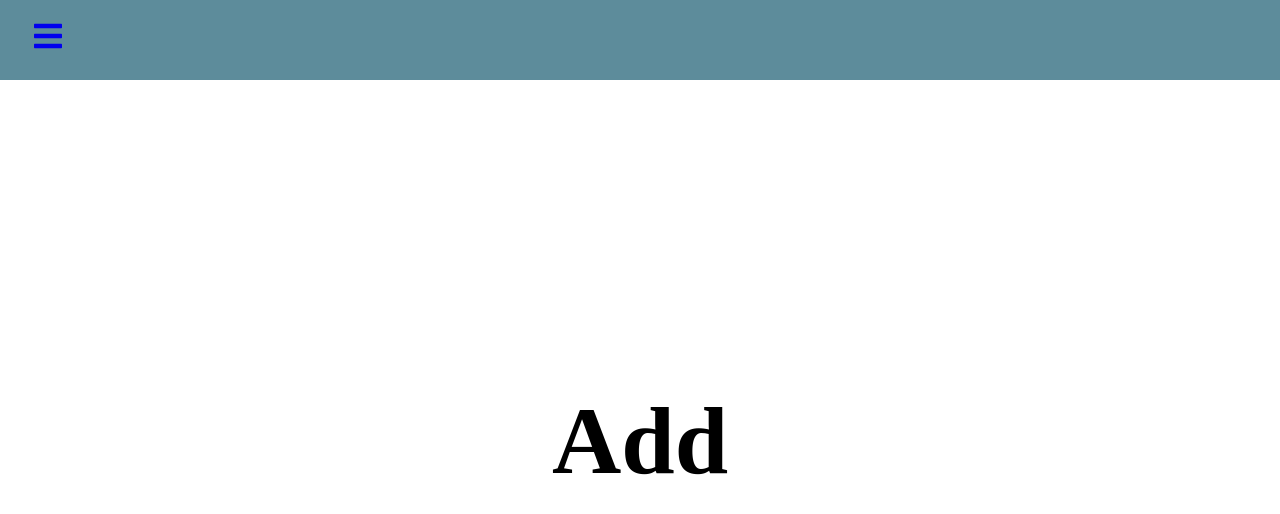
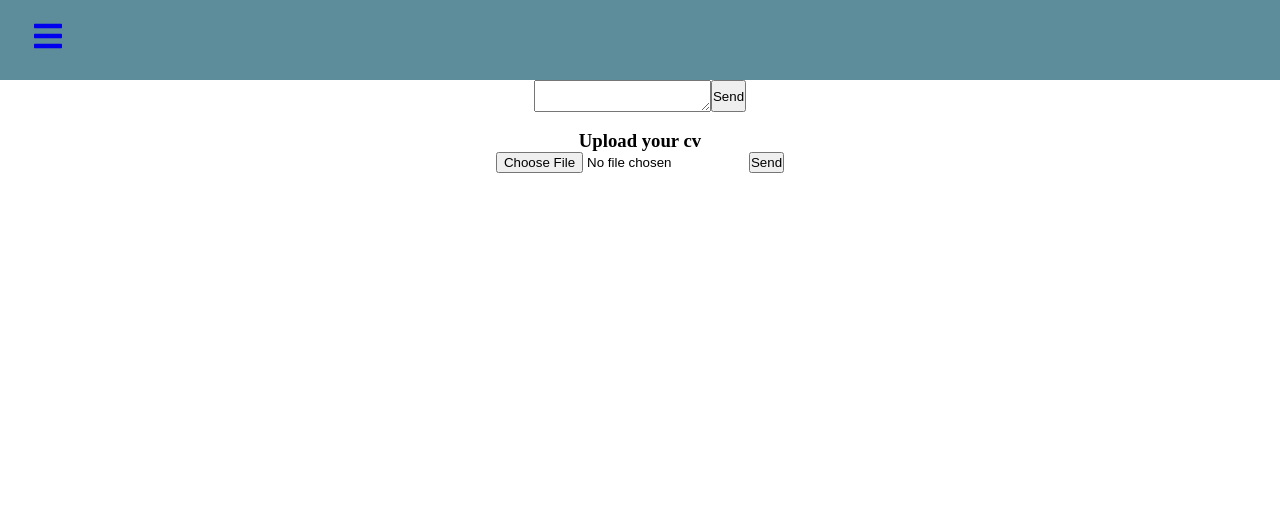
Before and after one commit to walidsadat/daar_project2, a React (Create React App) app in the folder client/: page /addcv in a window 1280 px wide. Shown: the top 514 px of the page. Built offline with nearby package versions, Linux system fonts and the light colour scheme; the HTML template or start-up script is replaced by a standard one.

Commit message:
addFile page done

```diff
--- a/client/src/pages/AddCv.js
+++ b/client/src/pages/AddCv.js
@@ -1,11 +1,58 @@
-import React from 'react';
+import axios from 'axios';
+import React, { Component } from 'react';
 
-function AddCv() {
+export default class Home extends Component {
+  constructor(props) {
+    super(props);
+    this.state = {
+      content: "",
+      file: null
+    }
+  }
+
+  handleContentChange = (event) => {
+    this.setState({content: event.target.value})
+    console.log(this.state)
+  }
+  handleAdd = () =>{
+    if(this.state.content.length > 0){
+      axios.post("http://localhost:8080/api/cv/",{
+        content : this.state.content
+      }).catch(error => console.log(error));
+    }
+  }
+
+  onFileChange = event => {
+    this.setState({file: event.target.files[0]})
+  }
+
+  onFileUpload = () =>{
+    const formData = new FormData();
+    formData.append(
+      this.state.file
+    )
+
+    console.log(this.state.file)
+  }
+
+render() {
   return (
-    <div className='addcv'>
-      <h1>Add</h1>
+    <div>
+      <form className='center'>
+      <textarea type="text" onChange={this.handleContentChange}/>
+      <button onClick={this.handleAdd}>
+            Send
+      </button>
+      </form>
+      <br/>
+      <h3 className='center'> Upload your cv</h3>
+      <div className='center'>
+        <input type="file" v-model="file" accept=".pdf" onChange={this.onFileChange} />
+        <button onClick={this.onFileUpload}>
+          Send
+        </button>
+      </div>
     </div>
   );
 }
-
-export default AddCv;
+}
--- a/client/src/pages/Home.js
+++ b/client/src/pages/Home.js
@@ -55,16 +55,16 @@ export default class Home extends Component {
       ).then((response) => {this.setState({cvs: response.data})}
       ).catch(error => console.log(error));
     }
+  }
 
-  }
   render() {
     return (
       <div>
-        <div>
+        <div className ="center">
           <input
           type="text"
           id="search-bar"
-          placeholder="Competence to search"
+          placeholder="Skill to search"
           onChange={this.handleSearchChange}/>
           <button onClick={this.handleSearch}>
             Search
```
